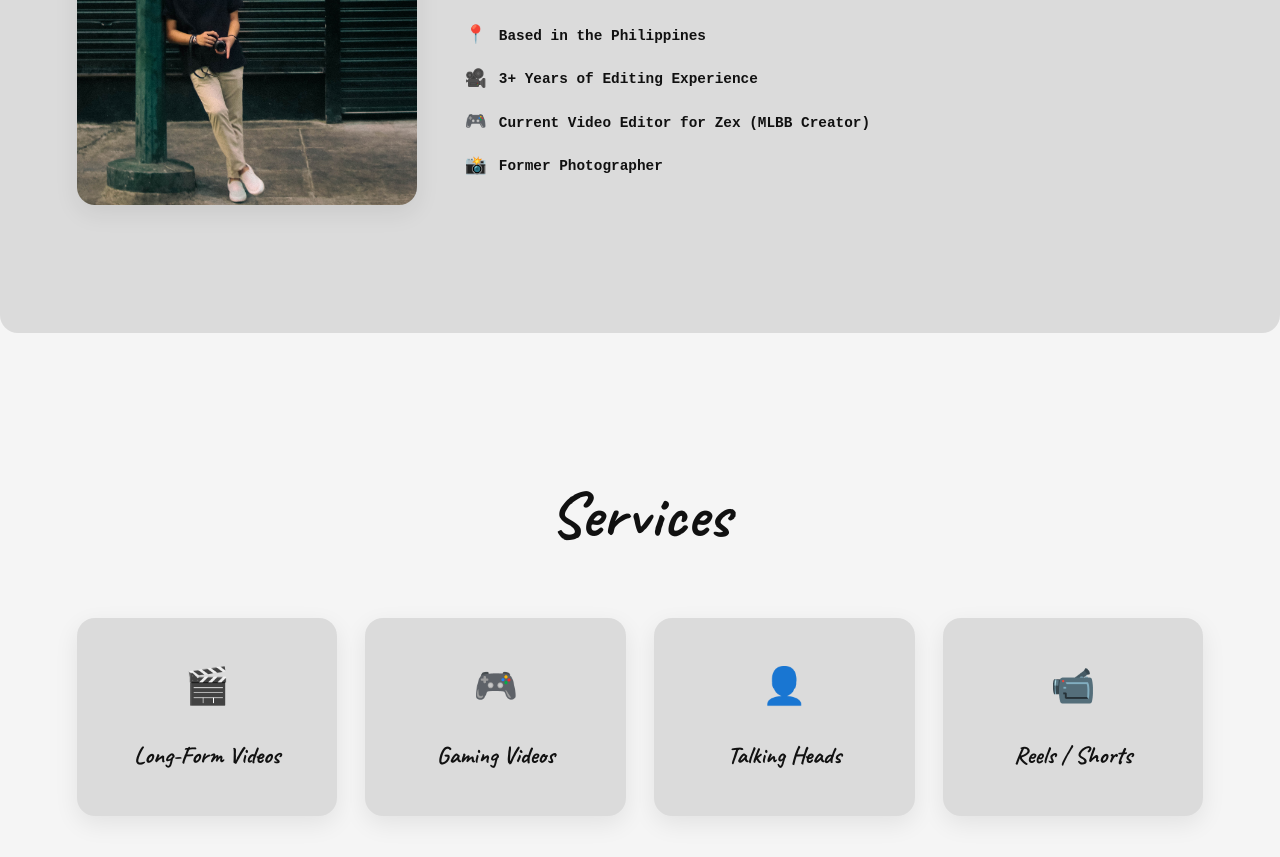
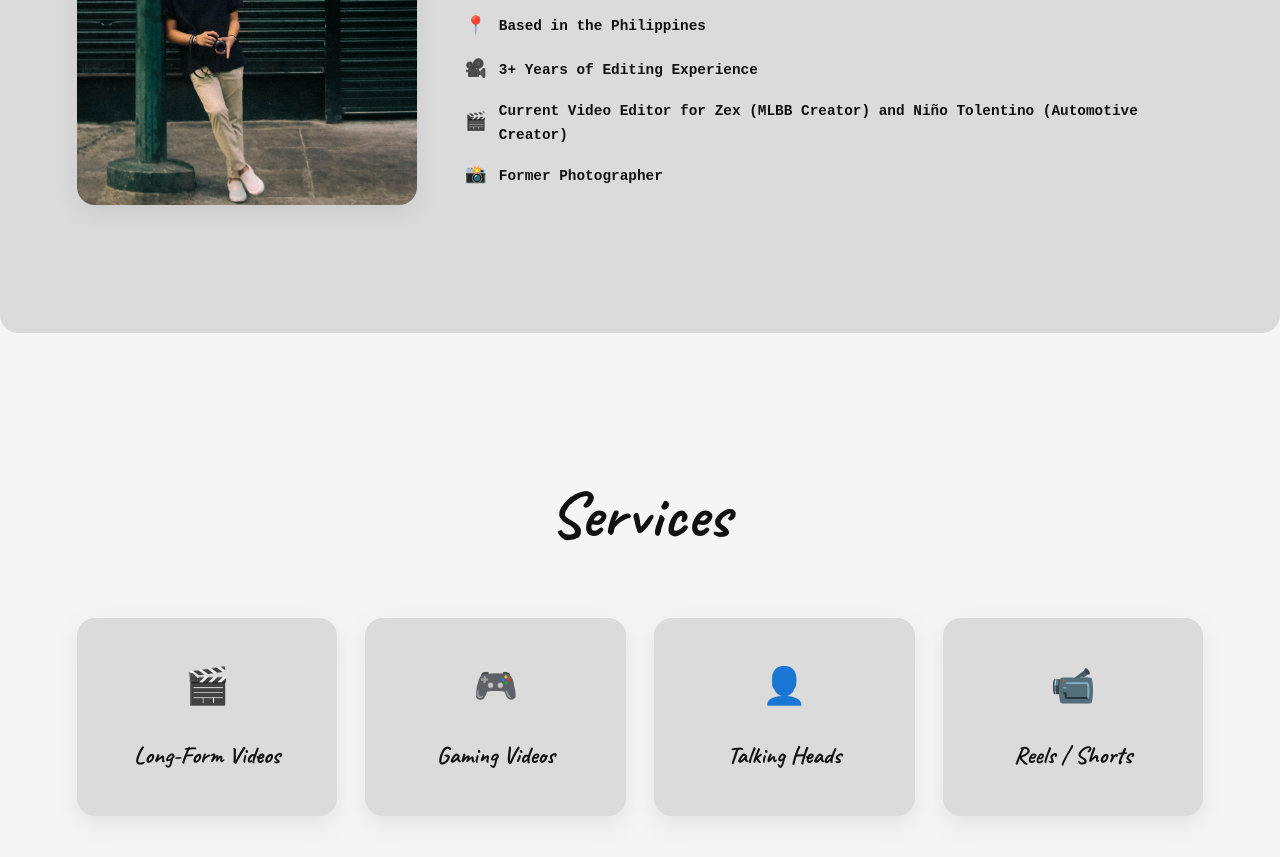
Before and after one commit to kurtkreoz/kurt-lacuna-portfolio, a plain HTML site: page index.html in a window 1280 px wide. Shown: the part 3983-4840 px from the top of the page. Drawn offline with Linux system fonts and the light colour scheme.

Commit message:
Update index.html

```diff
--- a/index.html
+++ b/index.html
@@ -292,8 +292,8 @@
                         3+ Years of Editing Experience
                     </li>
                     <li class="about-highlight-item">
-                        <span class="highlight-icon" aria-hidden="true">&#127918;</span>
-                        Current Video Editor for Zex (MLBB Creator)
+                        <span class="highlight-icon" aria-hidden="true">&#127916;</span>
+                        Current Video Editor for Zex (MLBB Creator) and Niño Tolentino (Automotive Creator)
                     </li>
                     <li class="about-highlight-item">
                         <span class="highlight-icon" aria-hidden="true">&#128248;</span>
```
